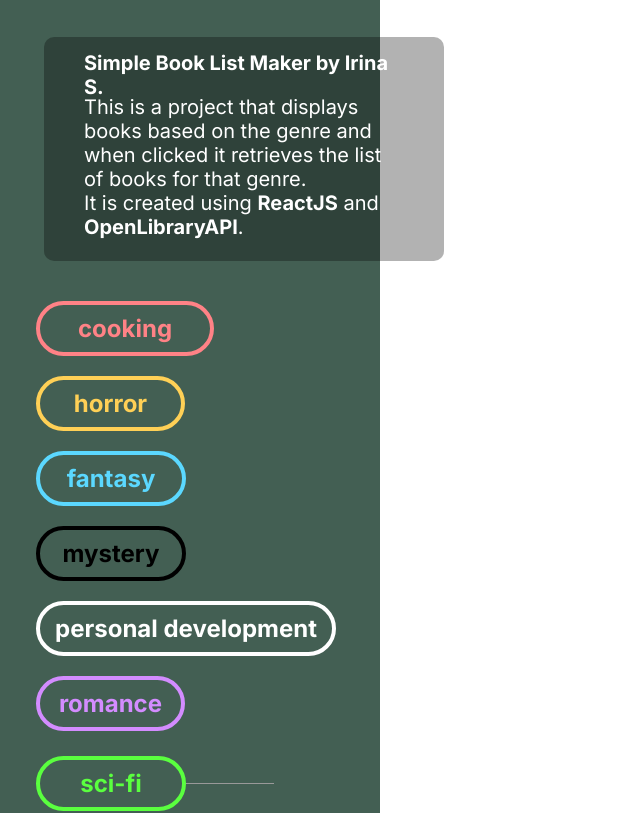
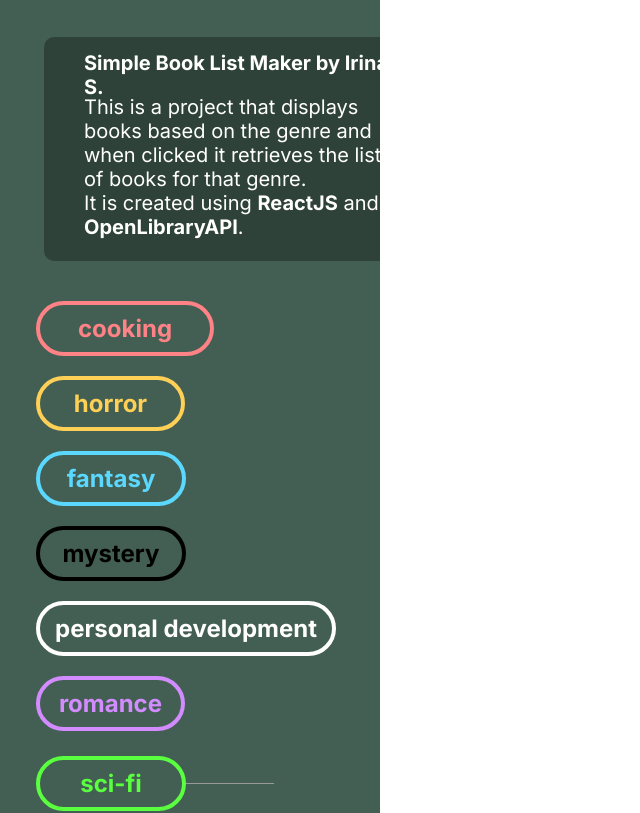
Before and after one commit to isverzh85/libraryProject, a React (Create React App) app: page / in a window 1280 px wide. Shown: the top 813 px of the page, without its empty margins (0-640 px from the left). Built offline with nearby package versions, Linux system fonts and the light colour scheme.

Commit message:
css updates

```diff
--- a/src/Layout/SidePanel/Nav/styles.module.scss
+++ b/src/Layout/SidePanel/Nav/styles.module.scss
@@ -5,13 +5,17 @@
     background:rgba(0, 0, 0, 0.3);
     margin:7px 14px 2px;
     padding:4px 20px 20px 10px;
+    overflow-y: scroll;
+
 }
 
 .description{
     background:#435F53;
     padding:30px;
     width:25%;
-    height: 210vh;
+    height: 110vh;
+    overflow-y: scroll;
+
 }
 
 .listButtons{
```
